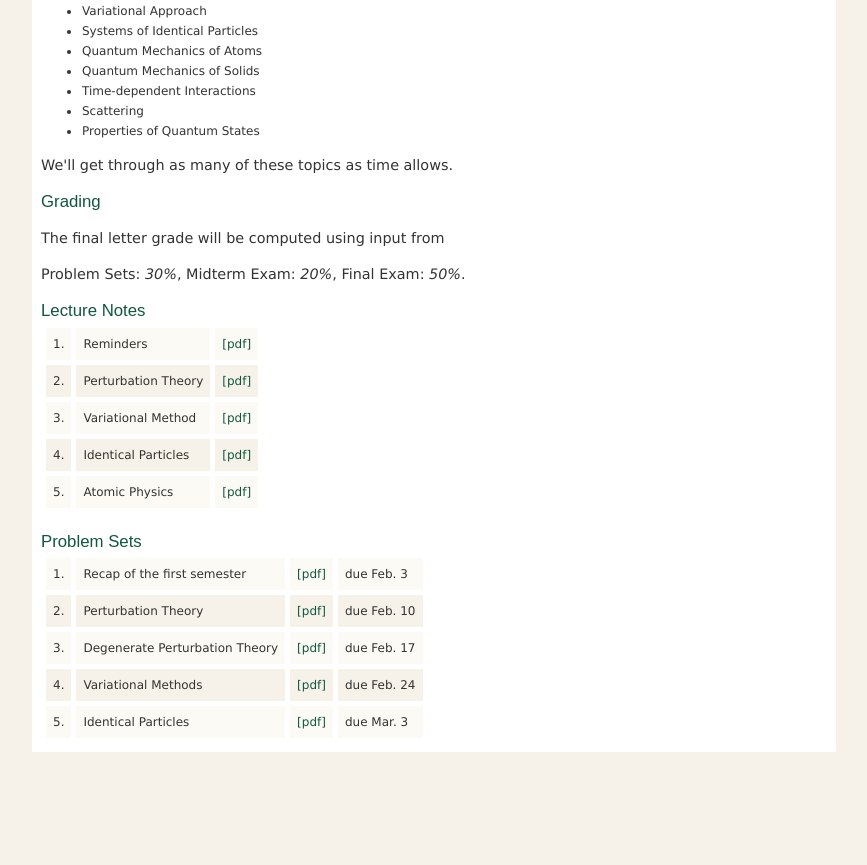
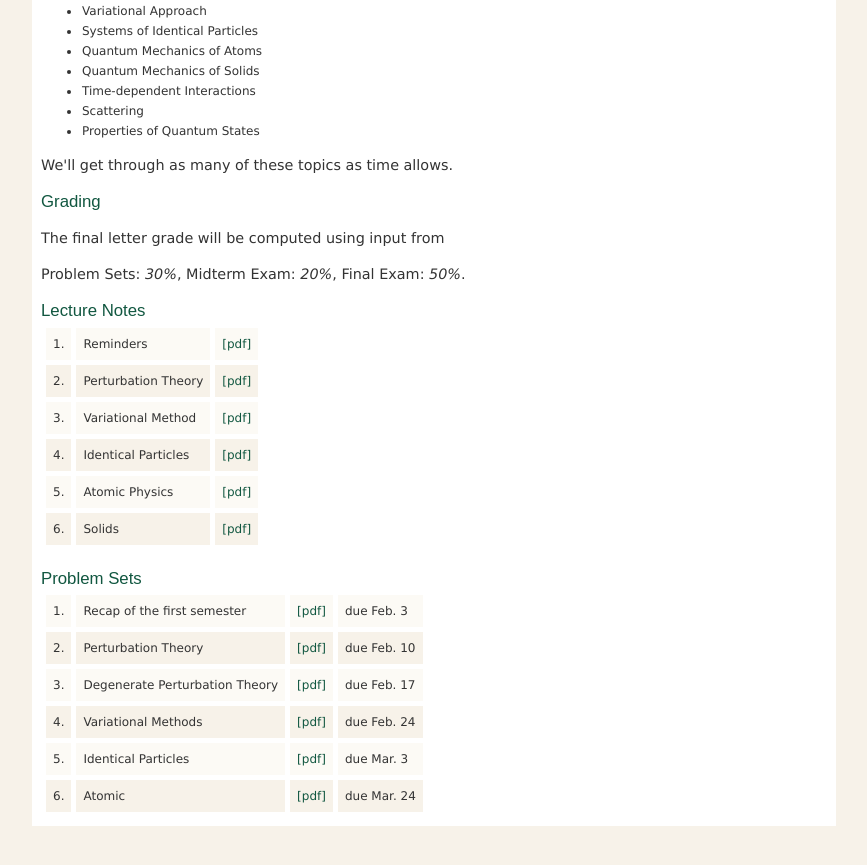
Before and after one commit to jozefdudek/personal_website, a Jekyll site: the page built from Phys314.html, in a window 1280 px wide and 900 px high, scrolled down 1952 px. Shown: the top 865 px of the window, without its empty margins (192-1059 px from the left). Built offline with Jekyll 4.4.1, drawn with Linux system fonts in a browser that asks for light colours; before the commit the page ends 2778 px from its top, so only the background shows below that.

Commit message:
added solids notes and atomic homework

```diff
--- a/Phys314.html
+++ b/Phys314.html
@@ -199,6 +199,14 @@
       </td>
     </tr>
 
+      <tr class="highlights">
+      <td class="highlights"> 6. </td>
+      <td class="highlights">Solids</td>
+      <td class="highlights">
+        <a href="https://wm1693.box.com/s/uoq7afm7712ycwt8o1xtapqn12skftpd">[pdf]</a>
+      </td>
+    </tr>
+
 
   </table>
 
@@ -254,6 +262,16 @@
       <td class="highlights">due Mar. 3</td>
     </tr>
 
+      <tr class="highlights">
+      <td class="highlights"> 6. </td>
+      <td class="highlights">Atomic</td>
+      <td class="highlights">
+        <a href="https://wm1693.box.com/s/wh58ub4dumi3wjoqigbeyziqy1a2endb">[pdf]</a>
+      </td>
+      <td class="highlights">due Mar. 24</td>
+    </tr>
+
+
   </table>
 
 </div>
```
